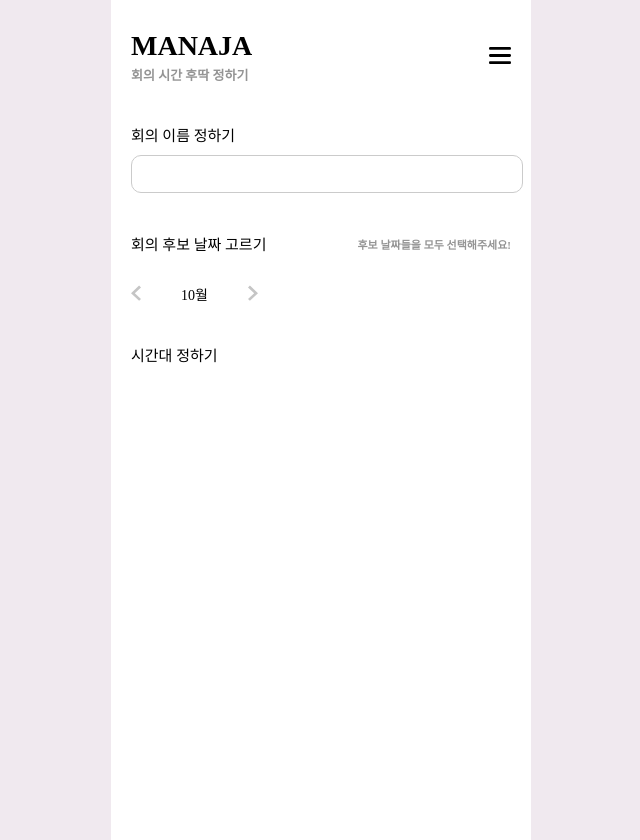
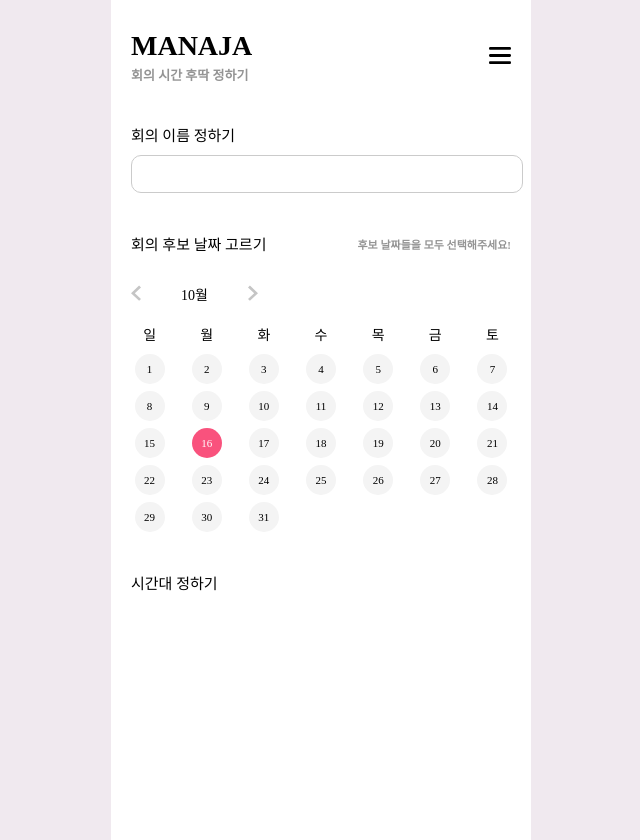
Before and after one commit to kimtaejin3/manaja, a React (Create React App) app: page / in a window 1280 px wide. Shown: the whole page, without its empty margins (319-959 px from the left). Built offline with nearby package versions, Linux system fonts and the light colour scheme.

Commit message:
design: Calendar 스타일링

```diff
--- a/src/components/commons/Calendar.jsx
+++ b/src/components/commons/Calendar.jsx
@@ -14,7 +14,26 @@ export default function Calendar() {
           <img src={arrowRightIcon} alt="arrow_right_icon" />
         </button>
       </div>
-      <div></div>
+      <div className={styles.calendar}>
+        <div className={styles.date}>
+          <span>일</span>
+          <span>월</span>
+          <span>화</span>
+          <span>수</span>
+          <span>목</span>
+          <span>금</span>
+          <span>토</span>
+        </div>
+        <div className={styles.day}>
+          {new Array(31).fill(0).map((val, index) => (
+            <div>
+              <span className={index === 15 ? styles.selected : ""}>
+                {index + 1}
+              </span>
+            </div>
+          ))}
+        </div>
+      </div>
     </div>
   );
 }
--- a/src/components/commons/Calendar.module.scss
+++ b/src/components/commons/Calendar.module.scss
@@ -10,4 +10,47 @@
       font-size: 1.4rem;
     }
   }
+
+  .calendar {
+    margin: 0 -10px;
+
+    .date {
+      margin-top: 20px;
+      display: flex;
+
+      span {
+        flex-grow: 1;
+        text-align: center;
+        font-size: 1.4rem;
+      }
+    }
+
+    .day {
+      margin-top: 10px;
+      display: grid;
+      row-gap: 7px;
+      grid-template-columns: repeat(7, 1fr);
+
+      div {
+        display: flex;
+        justify-content: center;
+      }
+
+      span {
+        background-color: $secondary;
+        width: 3rem;
+        height: 3rem;
+        border-radius: 50%;
+        display: flex;
+        justify-content: center;
+        align-items: center;
+        font-size: 1.1rem;
+      }
+
+      .selected {
+        background-color: $primary;
+        color: white;
+      }
+    }
+  }
 }
--- a/src/styles/global.scss
+++ b/src/styles/global.scss
@@ -13,6 +13,10 @@ $bg-container: white;
 // container(가운데 정렬된 430px)를 제외한 배경
 $bg-outside: #f0e9ef;
 
+$primary: #f9527d;
+
+$secondary: #f4f4f4;
+
 body {
   background-color: $bg-outside;
 }
```
